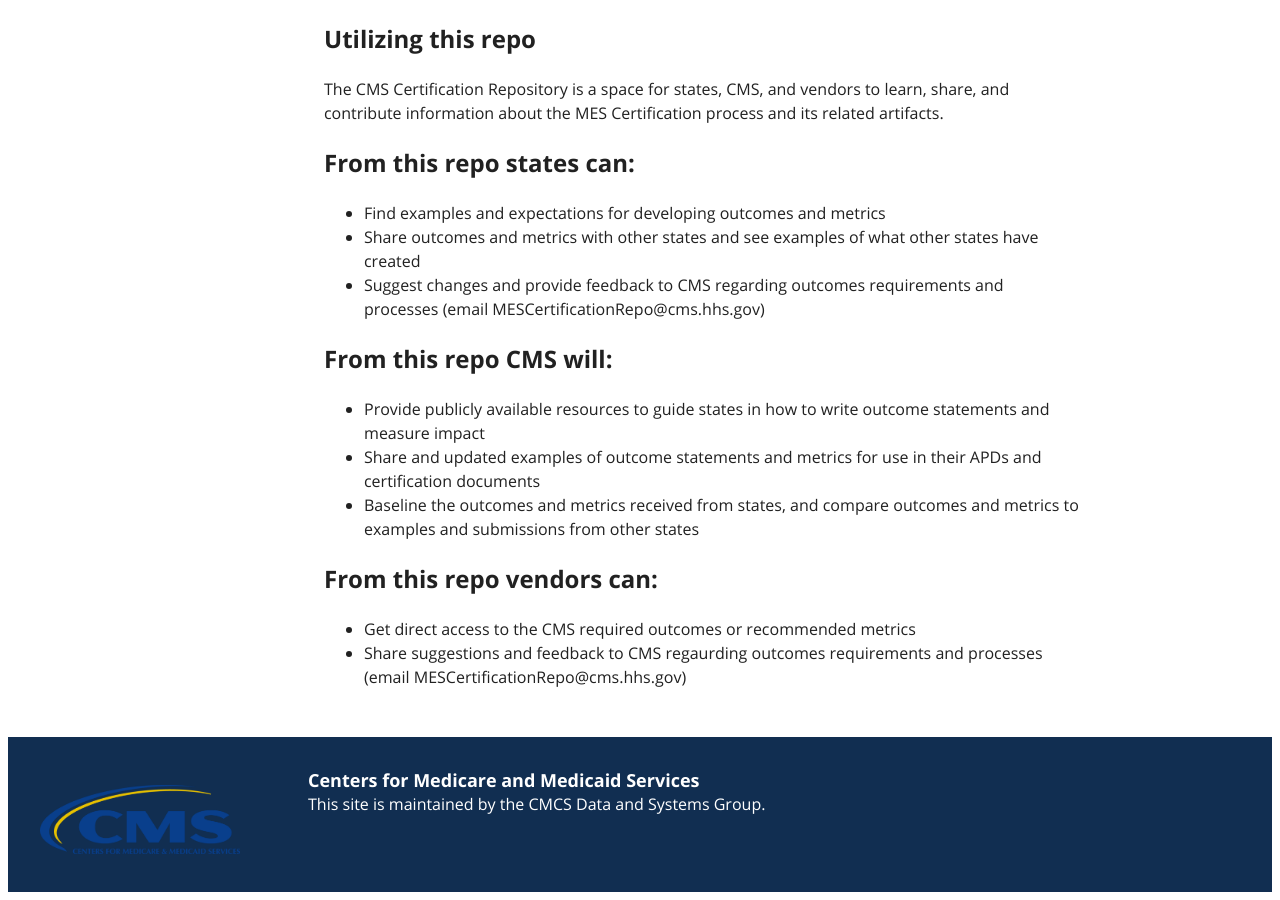
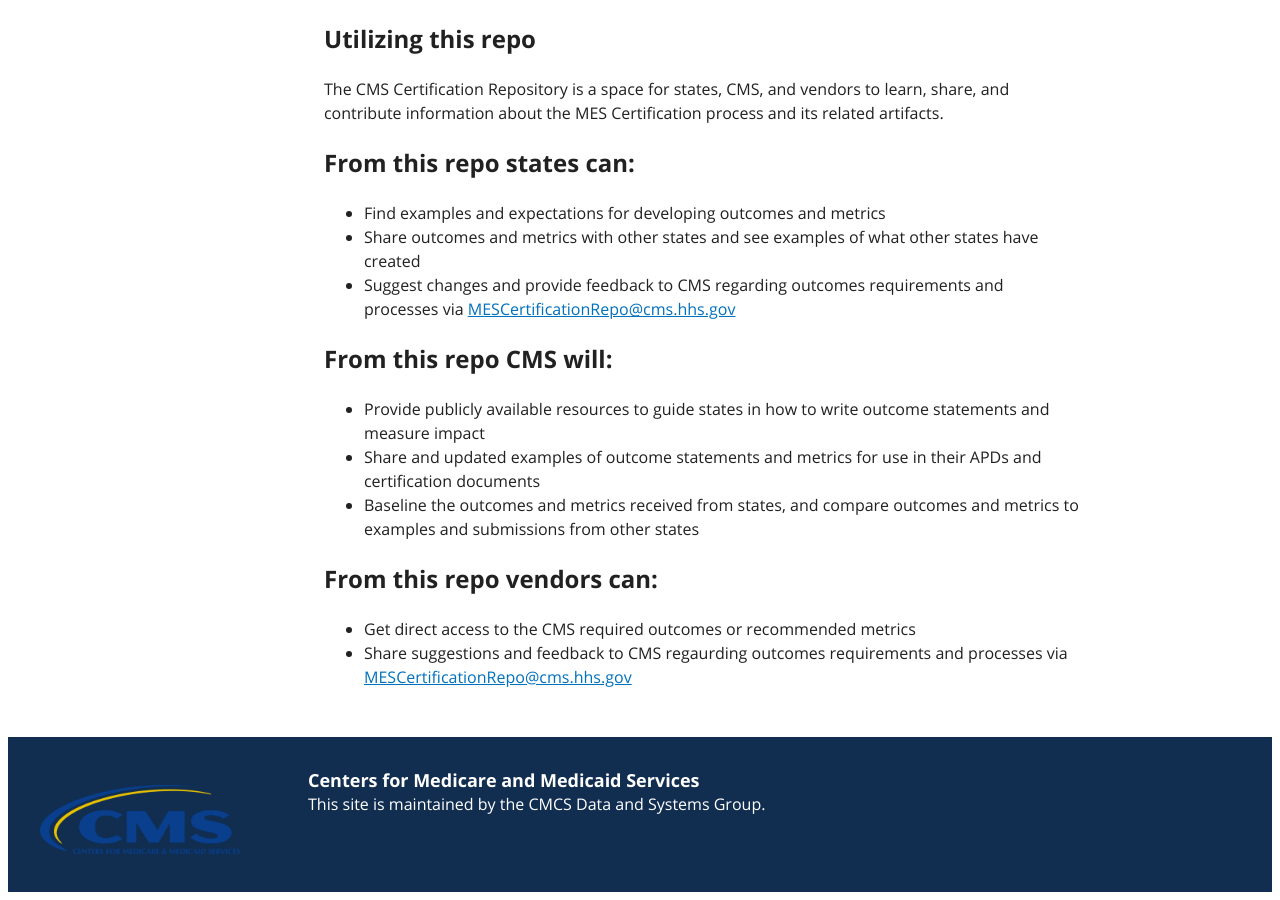
Before and after one commit to CMSgov/CMCS-DSG-DSS-Certification-Staging, a Jekyll site: the page built from certification-process.md, in a window 1280 px wide and 900 px high, scrolled down 1578 px. Built offline with Jekyll 4.4.1, drawn with Linux system fonts in a browser that asks for light colours; our own code applies the rules of GitHub Pages for plain Markdown files.

Commit message:
Update certification-process.md

```diff
--- a/certification-process.md
+++ b/certification-process.md
@@ -27,7 +27,7 @@ The CMS Certification Repository is a space for states, CMS, and vendors to lear
 ## From this repo states can:
 - Find examples and expectations for developing outcomes and metrics
 - Share outcomes and metrics with other states and see examples of what other states have created
-- Suggest changes and provide feedback to CMS regarding outcomes requirements and processes (email MESCertificationRepo@cms.hhs.gov)
+- Suggest changes and provide feedback to CMS regarding outcomes requirements and processes via <MESCertificationRepo@cms.hhs.gov>
 
 ## From this repo CMS will:
 - Provide publicly available resources to guide states in how to write outcome statements and measure impact
@@ -36,4 +36,4 @@ The CMS Certification Repository is a space for states, CMS, and vendors to lear
 
 ## From this repo vendors can:
 - Get direct access to the CMS required outcomes or recommended metrics
-- Share suggestions and feedback to CMS regaurding  outcomes requirements and processes (email MESCertificationRepo@cms.hhs.gov)
+- Share suggestions and feedback to CMS regaurding  outcomes requirements and processes via <MESCertificationRepo@cms.hhs.gov>
```
